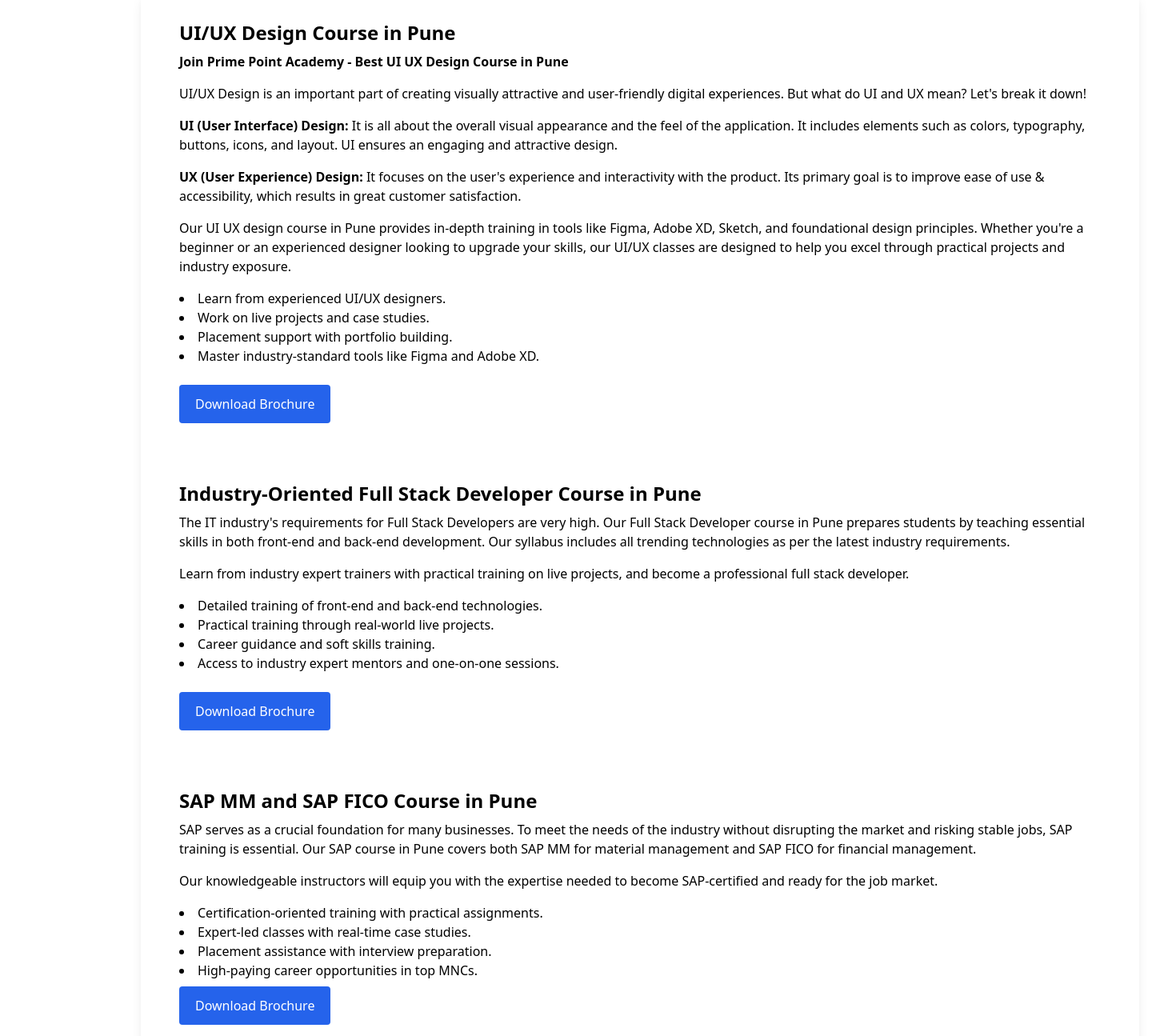
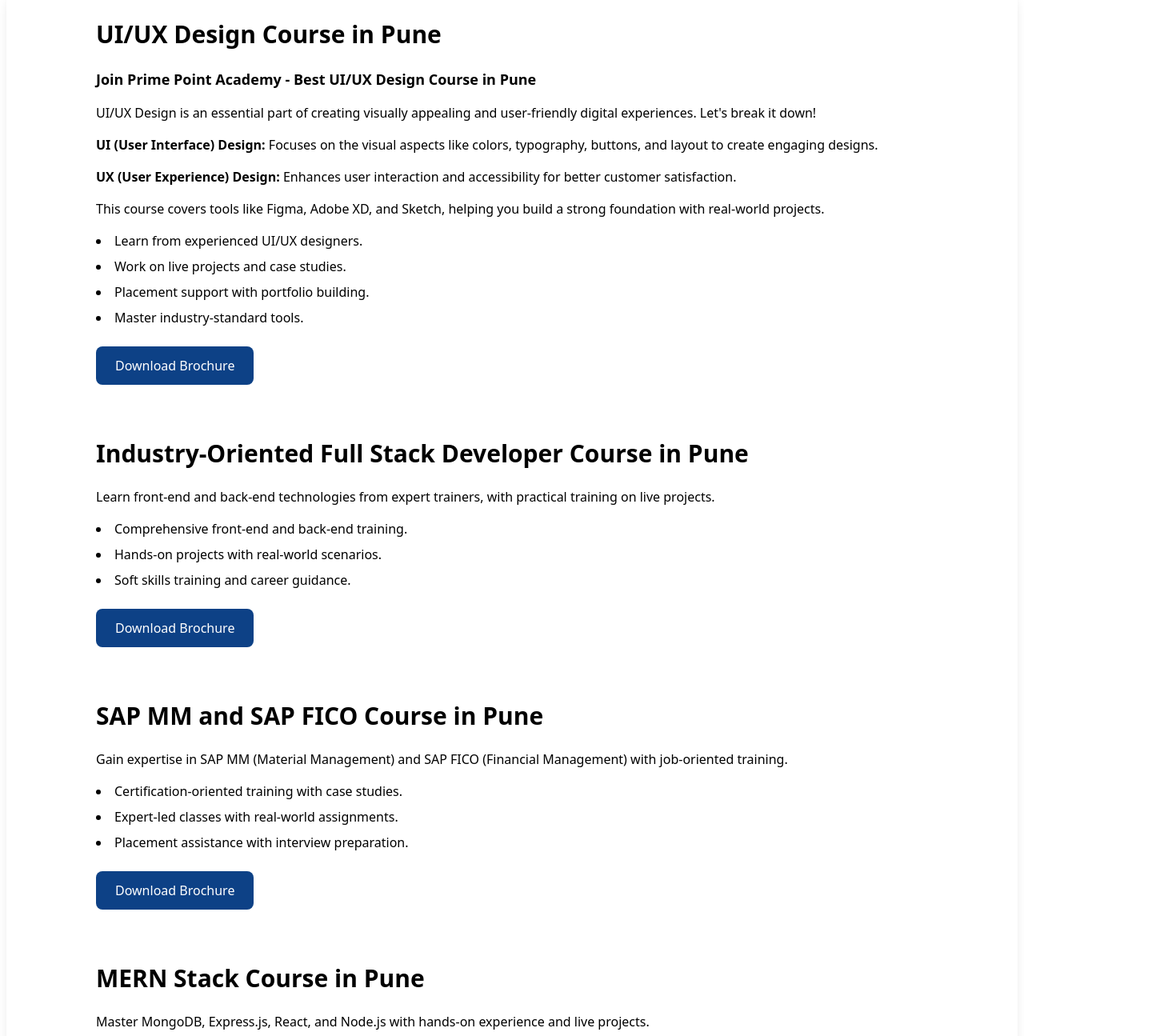
Before and after one commit to mankarshubham81/prime-point, a Next.js app: page / in a window 1280 px wide. Shown: the part 1500-2795 px from the top of the page at 80% size, 1440 px wide, since content can reach past the window. Built offline with nearby package versions, Linux system fonts and the light colour scheme.

Commit message:
Major UI/UX tweaks

```diff
--- a/app/page.tsx
+++ b/app/page.tsx
@@ -14,7 +14,7 @@ export default function Home() {
       <div className="container mx-auto px-4 py-2">
         <Courses />
       </div>
-      <div className="container mx-40  px-4 py-1">
+      <div className="container  px-2 py-1">
         <CourseDescription/>
       </div>
       <div className="container mx-auto px-4 py-6">
--- a/components/BookDemoForm.tsx
+++ b/components/BookDemoForm.tsx
@@ -186,7 +186,7 @@ const BookDemoForm = () => {
               <button
                 type="submit"
                 disabled={isSubmitting}
-                className="w-full bg-blue-600 text-white py-4 px-8 rounded-lg font-semibold hover:bg-blue-700 transition-all duration-300 transform hover:scale-[1.02] disabled:opacity-70 disabled:cursor-not-allowed"
+                className="w-full bg-[#0b5fa4] text-white py-4 px-8 rounded-lg font-semibold hover:bg-blue-700 transition-all duration-300 transform hover:scale-[1.02] disabled:opacity-70 disabled:cursor-not-allowed"
               >
                 {isSubmitting ? (
                   <div className="flex items-center justify-center gap-2">
--- a/components/CourseCard.tsx
+++ b/components/CourseCard.tsx
@@ -76,7 +76,7 @@ export default function CourseCard({ course }: CourseCardProps) {
         </div>
           <Link
             href={`/courses/${course.slug}`}
-            className="bg-purple-600 text-white px-6 py-2 rounded-lg hover:bg-purple-700 transition-colors"
+            className="bg-[#1088ca] text-white px-6 py-2 rounded-lg hover:bg-purple-700 transition-colors"
           >
             Enroll Now
           </Link>
--- a/components/CourseDescription.tsx
+++ b/components/CourseDescription.tsx
@@ -2,140 +2,96 @@ import React from 'react';
 
 const CourseDescription: React.FC = () => {
   return (
-    <section id="courses" className="py-1 shadow-lg rounded bg-gray-20">
-      <div className="container mx-auto px-4">
+    <section id="courses" className="py-1 bg-white shadow-lg rounded">
+      <div className="container mx-auto px-4 lg:px-20">
         {/* UI/UX Design Course */}
-        <article className="-lg p-8 mb-2">
-          <h3 className="text-2xl font-semibold mb-2">
-            UI/UX Design Course in Pune
-          </h3>
+        <article className="p-8 mb-1 ">
+          <h3 className="text-3xl font-semibold mb-6">UI/UX Design Course in Pune</h3>
+          <p className="font-semibold text-lg mb-4">Join Prime Point Academy - Best UI/UX Design Course in Pune</p>
           <p className="mb-4">
-            <strong>Join Prime Point Academy - Best UI UX Design Course in Pune</strong>
+            UI/UX Design is an essential part of creating visually appealing and user-friendly digital experiences. Let's break it down!
           </p>
           <p className="mb-4">
-            UI/UX Design is an important part of creating visually attractive and user-friendly digital experiences. But what do UI and UX mean? Let&apos;s break it down!
+            <span className="font-semibold">UI (User Interface) Design:</span> Focuses on the visual aspects like colors, typography, buttons, and layout to create engaging designs.
           </p>
           <p className="mb-4">
-            <span className="font-semibold">UI (User Interface) Design:</span> It is all about the overall visual appearance and the feel of the application. It includes elements such as colors, typography, buttons, icons, and layout. UI ensures an engaging and attractive design.
+            <span className="font-semibold">UX (User Experience) Design:</span> Enhances user interaction and accessibility for better customer satisfaction.
           </p>
           <p className="mb-4">
-            <span className="font-semibold">UX (User Experience) Design:</span> It focuses on the user&apos;s experience and interactivity with the product. Its primary goal is to improve ease of use &amp; accessibility, which results in great customer satisfaction.
+            This course covers tools like Figma, Adobe XD, and Sketch, helping you build a strong foundation with real-world projects.
           </p>
-          <p className="mb-4">
-            Our UI UX design course in Pune provides in-depth training in tools like Figma, Adobe XD, Sketch, and foundational design principles. Whether you&apos;re a beginner or an experienced designer looking to upgrade your skills, our UI/UX classes are designed to help you excel through practical projects and industry exposure.
-          </p>
-          <ul className="list-disc list-inside mb-6">
+          <ul className="list-disc list-inside mb-6 space-y-2">
             <li>Learn from experienced UI/UX designers.</li>
             <li>Work on live projects and case studies.</li>
             <li>Placement support with portfolio building.</li>
-            <li>Master industry-standard tools like Figma and Adobe XD.</li>
+            <li>Master industry-standard tools.</li>
           </ul>
-          <a
-            href="/brochures/ui-ux-design.pdf"
-            download
-            className="inline-block bg-blue-600 text-white px-5 py-3 rounded hover:bg-blue-700 transition"
-          >
+          <a href="/brochures/ui-ux-design.pdf" download className="inline-block bg-[#0d4186] text-white px-6 py-3 rounded-lg hover:bg-blue-700 transition">
             Download Brochure
           </a>
         </article>
 
         {/* Full Stack Developer Course */}
-        <article className="p-8 mb-2">
-          <h3 className="text-2xl font-semibold mb-2">
-            Industry-Oriented Full Stack Developer Course in Pune
-          </h3>
+        <article className="p-8 mb-1">
+          <h3 className="text-3xl font-semibold mb-6">Industry-Oriented Full Stack Developer Course in Pune</h3>
           <p className="mb-4">
-            The IT industry&apos;s requirements for Full Stack Developers are very high. Our Full Stack Developer course in Pune prepares students by teaching essential skills in both front-end and back-end development. Our syllabus includes all trending technologies as per the latest industry requirements.
+            Learn front-end and back-end technologies from expert trainers, with practical training on live projects.
           </p>
-          <p className="mb-4">
-            Learn from industry expert trainers with practical training on live projects, and become a professional full stack developer.
-          </p>
-          <ul className="list-disc list-inside mb-6">
-            <li>Detailed training of front-end and back-end technologies.</li>
-            <li>Practical training through real-world live projects.</li>
-            <li>Career guidance and soft skills training.</li>
-            <li>Access to industry expert mentors and one-on-one sessions.</li>
+          <ul className="list-disc list-inside mb-6 space-y-2">
+            <li>Comprehensive front-end and back-end training.</li>
+            <li>Hands-on projects with real-world scenarios.</li>
+            <li>Soft skills training and career guidance.</li>
           </ul>
-          <a
-            href="/brochures/full-stack-developer.pdf"
-            download
-            className="inline-block bg-blue-600 text-white px-5 py-3 rounded hover:bg-blue-700 transition"
-          >
+          <a href="/brochures/full-stack-developer.pdf" download className="inline-block bg-[#0d4186] text-white px-6 py-3 rounded-lg hover:bg-blue-700 transition">
             Download Brochure
           </a>
         </article>
 
         {/* SAP MM and SAP FICO Course */}
-        <article className="p-8 mb-1">
-          <h3 className="text-2xl font-semibold mb-2">
-            SAP MM and SAP FICO Course in Pune
-          </h3>
-          <p className="mb-4">
-            SAP serves as a crucial foundation for many businesses. To meet the needs of the industry without disrupting the market and risking stable jobs, SAP training is essential. Our SAP course in Pune covers both SAP MM for material management and SAP FICO for financial management.
-          </p>
-          <p className="mb-4">
-            Our knowledgeable instructors will equip you with the expertise needed to become SAP-certified and ready for the job market.
-          </p>
-          <ul className="list-disc list-inside mb-2">
-            <li>Certification-oriented training with practical assignments.</li>
-            <li>Expert-led classes with real-time case studies.</li>
+        <article className=" p-8 mb-1">
+          <h3 className="text-3xl font-semibold mb-6">SAP MM and SAP FICO Course in Pune</h3>
+          <p className="mb-4">Gain expertise in SAP MM (Material Management) and SAP FICO (Financial Management) with job-oriented training.</p>
+          <ul className="list-disc list-inside mb-6 space-y-2">
+            <li>Certification-oriented training with case studies.</li>
+            <li>Expert-led classes with real-world assignments.</li>
             <li>Placement assistance with interview preparation.</li>
-            <li>High-paying career opportunities in top MNCs.</li>
           </ul>
-          <a
-            href="/brochures/sap-mm-fico.pdf"
-            download
-            className="inline-block bg-blue-600 text-white px-5 py-3 rounded hover:bg-blue-700 transition"
-          >
+          <a href="/brochures/sap-mm-fico.pdf" download className="inline-block bg-[#0d4186] text-white px-6 py-3 rounded-lg hover:bg-blue-700 transition">
             Download Brochure
           </a>
         </article>
 
         {/* MERN Stack Course */}
-        <article className="p-8 mb-1">
-          <h3 className="text-2xl font-semibold mb-2">MERN Stack Course in Pune</h3>
-          <p className="mb-4">
-            Join one of the best MERN Stack classes in Pune at Prime Point Academy. The MERN stack is fundamental for building high-quality websites. Our course covers MongoDB, Express.js, React, and Node.js, giving you the ability to develop highly-scalable web applications.
-          </p>
-          <p className="mb-4">
-            Gain hands-on experience, work on live projects, and receive industry-relevant training.
-          </p>
-          <ul className="list-disc list-inside mb-6">
-            <li>JavaScript fundamentals and ES6 concepts.</li>
-            <li>Developing single-page applications (SPAs) using React.js.</li>
-            <li>Back-end development using Node.js and Express.js.</li>
-            <li>Database management with MongoDB and Mongoose.</li>
+        <article className=" p-8 mb-1 ">
+          <h3 className="text-3xl font-semibold mb-6">MERN Stack Course in Pune</h3>
+          <p className="mb-4">Master MongoDB, Express.js, React, and Node.js with hands-on experience and live projects.</p>
+          <ul className="list-disc list-inside mb-6 space-y-2">
+            <li>In-depth JavaScript and ES6 training.</li>
+            <li>React.js for building modern single-page applications.</li>
+            <li>Backend development using Node.js and Express.js.</li>
+            <li>Database management with MongoDB.</li>
           </ul>
-          <a
-            href="/brochures/mern-stack.pdf"
-            download
-            className="inline-block bg-blue-600 text-white px-5 py-3 rounded hover:bg-blue-700 transition"
-          >
+          <a href="/brochures/mern-stack.pdf" download className="inline-block bg-[#0d4186] text-white px-6 py-3 rounded-lg hover:bg-blue-700 transition">
             Download Brochure
           </a>
         </article>
 
-        <article className="p-8 mb-1">
-          <h3 className="text-2xl font-semibold mb-4">Why Choose Prime Point Academy?</h3>
-          <ul className="list-disc list-inside mb-6">
-            <li>100% Placement Assistance with tie-ups in top IT companies.</li>
-            <li>Experienced Industry Trainers to ensure quality education.</li>
-            <li>Real-world Projects and case studies for hands-on learning.</li>
-            <li>Flexible Learning Options – classroom and online training available.</li>
-            <li>Affordable Fee Structure with easy installment options.</li>
-            <li>Career Guidance & Mentorship for lifelong career support.</li>
-            <li>Soft Skills training & Interview Preparation for better job prospects.</li>
+        {/* Why Choose Prime Point Academy */}
+        <article className=" p-8 mb-1 ">
+          <h3 className="text-3xl font-semibold mb-6">Why Choose Prime Point Academy?</h3>
+          <ul className="list-disc list-inside mb-6 space-y-2">
+            <li>100% Placement Assistance with top IT companies.</li>
+            <li>Expert trainers ensuring quality education.</li>
+            <li>Real-world projects for hands-on learning.</li>
+            <li>Flexible online and classroom learning options.</li>
+            <li>Affordable fees with installment plans.</li>
           </ul>
         </article>
 
         {/* Call to Action */}
-        <div className="mt-1">
-          <h3 className="text-2xl font-semibold mb-4">
-            Start Your IT Career with Prime Point Academy
-          </h3>
-          <p className="mb-6">
-            Are you serious about building a career in IT? Join our offline/online live courses today and take the first step towards a successful career in UI/UX Design, Full Stack Development, MERN Stack, Java, and SAP (SAP MM &amp; SAP FICO).
-          </p>
+        <div className="mt-12 text-center">
+          <h3 className="text-3xl font-semibold mb-6">Start Your IT Career with Prime Point Academy</h3>
+          <p className="text-lg mb-6">Join our offline/online courses and take the first step towards a successful IT career.</p>
         </div>
       </div>
     </section>
--- a/components/Courses.tsx
+++ b/components/Courses.tsx
@@ -71,7 +71,7 @@ export default function CoursesPage() {
       </Head>
 
       {/* Hero Section */}
-      <div className="bg-gradient-to-r rounded-md from-purple-500 to-indigo-600 py-1 mx-2 text-center text-white">
+      <div className="bg-gradient-to-r rounded-md from-[#0b5fa4] to-[#0d4186] py-1 md:mx-28 text-center text-white">
         <h1 className="text-4xl font-bold mb-1">Our Trending IT Courses in Pune</h1>
       </div>
 
@@ -93,7 +93,7 @@ export default function CoursesPage() {
         <div className="flex justify-center pt-8">
           <Link
             href="/courses"
-            className="inline-block bg-purple-600 text-white px-8 py-3 rounded-lg font-semibold hover:bg-purple-700 transition-colors duration-200"
+            className="inline-block bg-[#0b7bb8] text-white px-8 py-3 rounded-lg font-semibold hover:bg-purple-700 transition-colors duration-200"
             aria-label="Explore available courses"
           >
             Explore All Courses
--- a/components/Footer.tsx
+++ b/components/Footer.tsx
@@ -13,7 +13,7 @@ const courses = [
 
 const Footer = () => {
   return (
-    <footer className="bg-gray-800 text-white pt-8 pb-4">
+    <footer className="bg-[#042c74] text-white pt-8 pb-4">
       <div className="max-w-7xl mx-auto px-4 grid grid-cols-1 md:grid-cols-3 gap-8">
         {/* Social Media & Contact */}
         <div>
--- a/components/Hero.tsx
+++ b/components/Hero.tsx
@@ -13,7 +13,7 @@ export default function Hero() {
           {/* Main Headline */}
           <h1 className="text-4xl sm:text-5xl md:text-6xl font-extrabold text-white leading-tight tracking-tight">
             Welcome to{' '}
-            <span className="bg-gradient-to-r from-blue-400 to-purple-500 bg-clip-text text-transparent">
+            <span className="bg-gradient-to-r from-[#38a9de] to-[#1088ca] bg-clip-text text-transparent">
               Prime Point Academy
             </span>
             <br />
@@ -50,11 +50,11 @@ export default function Hero() {
       </div>
 
       {/* Scrolling Indicator */}
-      <div className="absolute bottom-8 left-1/2 -translate-x-1/2 animate-bounce">
+      {/* <div className="absolute bottom-8 left-1/2 -translate-x-1/2 animate-bounce">
         <div className="w-8 h-14 border-4 border-blue-400 rounded-3xl">
           <div className="w-2 h-2 bg-blue-400 rounded-full mt-2 mx-auto" />
         </div>
-      </div>
+      </div> */}
     </section>
   );
 }
--- a/components/Location.tsx
+++ b/components/Location.tsx
@@ -21,7 +21,7 @@ const GoogleMap: React.FC = () => {
               href="https://www.google.com/maps/dir//%2302+92+Serangoon+Rd+Singapore+217997/@1.3067634,103.8520901,14z/data=!4m8!4m7!1m0!1m5!1m1!1s0x31da19b895f6abbb:0x9317a36aa599bf0!2m2!1d103.8520901!2d1.3067634?entry=ttu&g_ep=EgoyMDI1MDEyOS4xIKXMDSoJLDEwMjExMjM0SAFQAw%3D%3D"
               target="_blank"
               rel="noopener noreferrer"
-              className="inline-block px-6 py-3 bg-blue-600 text-white font-semibold rounded-lg shadow-md hover:bg-blue-700 transition duration-300 ease-in-out"
+              className="inline-block px-6 py-3 bg-[#0b5fa4] text-white font-semibold rounded-lg shadow-md hover:bg-blue-700 transition duration-300 ease-in-out"
             >
               Get Directions →
             </a>
--- a/components/Navbar.tsx
+++ b/components/Navbar.tsx
@@ -1,6 +1,6 @@
 "use client"
 import Link from 'next/link'
-import { useState, useEffect, useRef } from 'react'
+import { useState, useRef } from 'react'
 import { motion, AnimatePresence } from 'framer-motion'
 import { FaInstagram, FaFacebook, FaLinkedin, FaTwitter, FaBars, FaTimes } from 'react-icons/fa'
 import Image from 'next/image';
@@ -18,22 +18,28 @@ const coursesList = [
 export default function Navbar() {
   const [courseDropdown, setCourseDropdown] = useState(false)
   const [isMobileMenuOpen, setIsMobileMenuOpen] = useState(false)
-  const dropdownRef = useRef<HTMLLIElement | null>(null);
+  const [isDropdownOpen, setIsDropdownOpen] = useState(false);
+  // const dropdownRef = useRef<HTMLLIElement | null>(null);
   const mobileMenuRef = useRef<HTMLDivElement>(null)
 
-  useEffect(() => {
-    const handleClickOutside = (event: MouseEvent) => {
-      if (dropdownRef.current && !dropdownRef.current.contains(event.target as Node)) {
-        setCourseDropdown(false)
-      }
-      if (mobileMenuRef.current && !mobileMenuRef.current.contains(event.target as Node)) {
-        setIsMobileMenuOpen(false)
-      }
-    }
+  // useEffect(() => {
+  //   const handleClickOutside = (event: MouseEvent) => {
+  //     if (dropdownRef.current && !dropdownRef.current.contains(event.target as Node)) {
+  //       setCourseDropdown(false)
+  //     }
+  //     if (mobileMenuRef.current && !mobileMenuRef.current.contains(event.target as Node)) {
+  //       setIsMobileMenuOpen(false)
+  //     }
+  //   }
 
-    document.addEventListener('mousedown', handleClickOutside)
-    return () => document.removeEventListener('mousedown', handleClickOutside)
-  }, [])
+  //   document.addEventListener('mousedown', handleClickOutside)
+  //   return () => document.removeEventListener('mousedown', handleClickOutside)
+  // }, [])
+
+  // Toggle the dropdown state on click
+  const toggleDropdown = () => {
+    setIsDropdownOpen((prevState) => !prevState);
+  };
 
   const navbarVariants = {
     hidden: { opacity: 0 },
@@ -84,18 +90,19 @@ export default function Navbar() {
 
             <li
               className="relative"
-              ref={dropdownRef}
-              onMouseEnter={() => setCourseDropdown(true)}
-              onMouseLeave={() => setTimeout(() => setCourseDropdown(false), 200)}
+              onClick={toggleDropdown}
+              // ref={dropdownRef}
+              // onMouseEnter={() => setCourseDropdown(true)}
+              // onMouseLeave={() => setTimeout(() => setCourseDropdown(false), 300)}
             >
               <button
-                className="hover:text-blue-600 transition-colors flex items-center gap-1 font-medium text-gray-700 hover:text-blue-600"
+                className="hover:text-blue-600 transition-colors flex items-center gap-1 font-medium text-gray-700"
                 aria-haspopup="true"
-                aria-expanded={courseDropdown}
+                aria-expanded={isDropdownOpen}
               >
                 Courses
                 <motion.span
-                  animate={{ rotate: courseDropdown ? 180 : 0 }}
+                  animate={{ rotate: isDropdownOpen ? 180 : 0 }}
                   className="ml-1 text-sm"
                 >
                   ▼
@@ -103,7 +110,7 @@ export default function Navbar() {
               </button>
 
               <AnimatePresence>
-                {courseDropdown && (
+                {isDropdownOpen && (
                   <motion.ul
                     initial="hidden"
                     animate="visible"
@@ -129,17 +136,17 @@ export default function Navbar() {
             </li>
 
             <li>
-              <Link href="/gallery" className="hover:text-blue-600 transition-colors font-medium text-gray-700 hover:text-blue-600">
+              <Link href="/gallery" className="hover:text-blue-600 transition-colors font-medium text-gray-700 ">
                 Gallery
               </Link>
             </li>
             <li>
-              <Link href="/blog" className="hover:text-blue-600 transition-colors font-medium text-gray-700 hover:text-blue-600">
+              <Link href="/blog" className="hover:text-blue-600 transition-colors font-medium text-gray-700 ">
                 Blog
               </Link>
             </li>
             <li>
-              <Link href="/contact" className="hover:text-blue-600 transition-colors font-medium text-gray-700 hover:text-blue-600">
+              <Link href="/contact" className="hover:text-blue-600 transition-colors font-medium text-gray-700 ">
                 Contact
               </Link>
             </li>
@@ -163,7 +170,7 @@ export default function Navbar() {
 
             <Link
               href="/contact"
-              className="bg-blue-600 text-white px-5 py-2.5 rounded-lg hover:bg-blue-700 transition-colors shadow-md hover:shadow-lg font-medium transform hover:-translate-y-0.5"
+              className="bg-[#0d4186] text-white px-5 py-2.5 rounded-lg hover:bg-blue-700 transition-colors shadow-md hover:shadow-lg font-medium transform hover:-translate-y-0.5"
             >
               Book Free Demo
             </Link>
```
